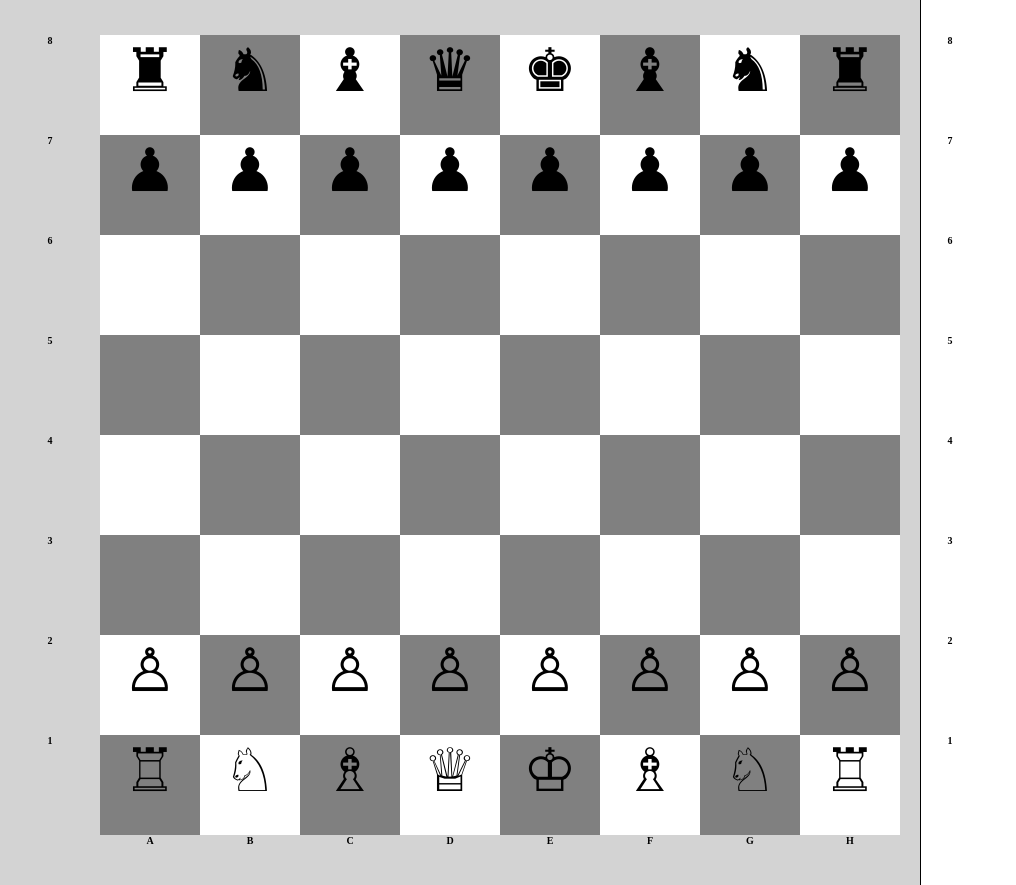
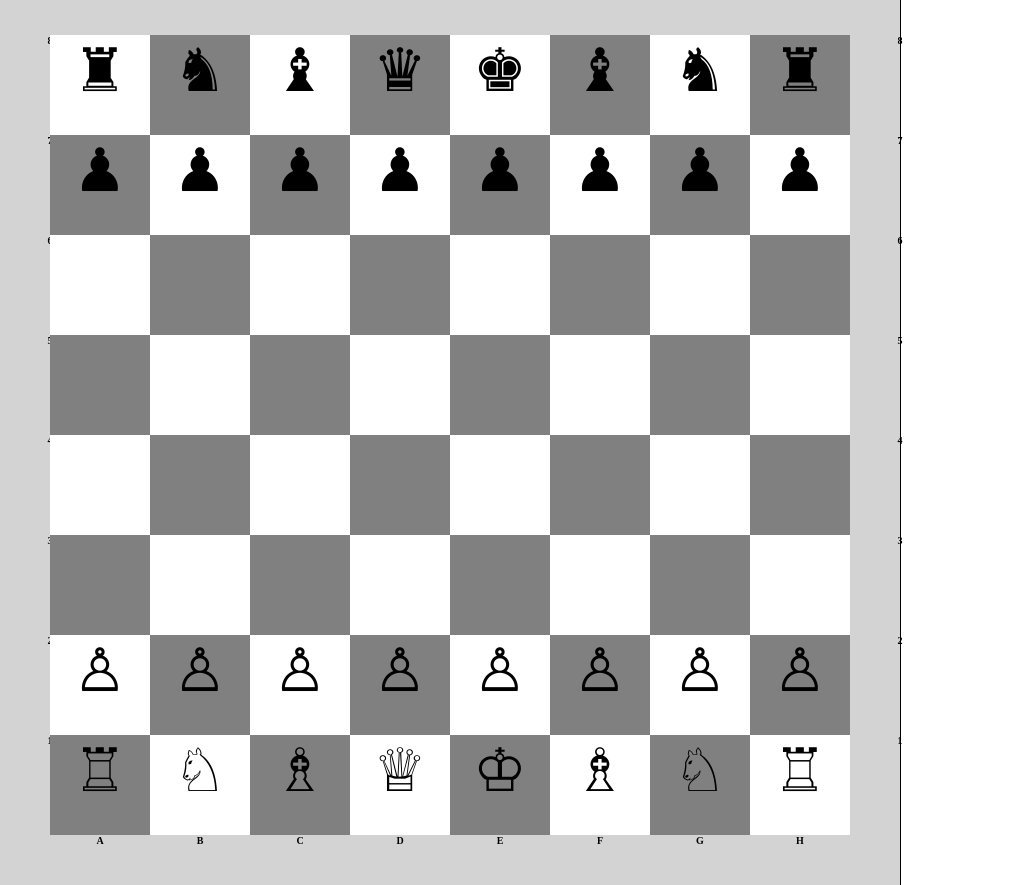
Before and after one commit to ELenS23/practice, a plain HTML site: page chess-variation-grid.html in a window 1280 px wide. Shown: the part 52-937 px from the top of the page, without its empty margins (0-1016 px from the left). Drawn offline with Linux system fonts and the light colour scheme.

Commit message:
Исправляет ширину

```diff
--- a/chess-variation-grid.html
+++ b/chess-variation-grid.html
@@ -17,7 +17,7 @@
 
         main {
             outline: 1px solid black;
-            width: 920px;
+            width: 900px;
             background: lightgray;
         }
 
@@ -28,7 +28,7 @@
 
         li {
             display: grid;
-            grid-template-columns: repeat(10, 100px);
+            grid-template-columns: 50px repeat(8, 100px) 50px;
         }
 
         p {
```
